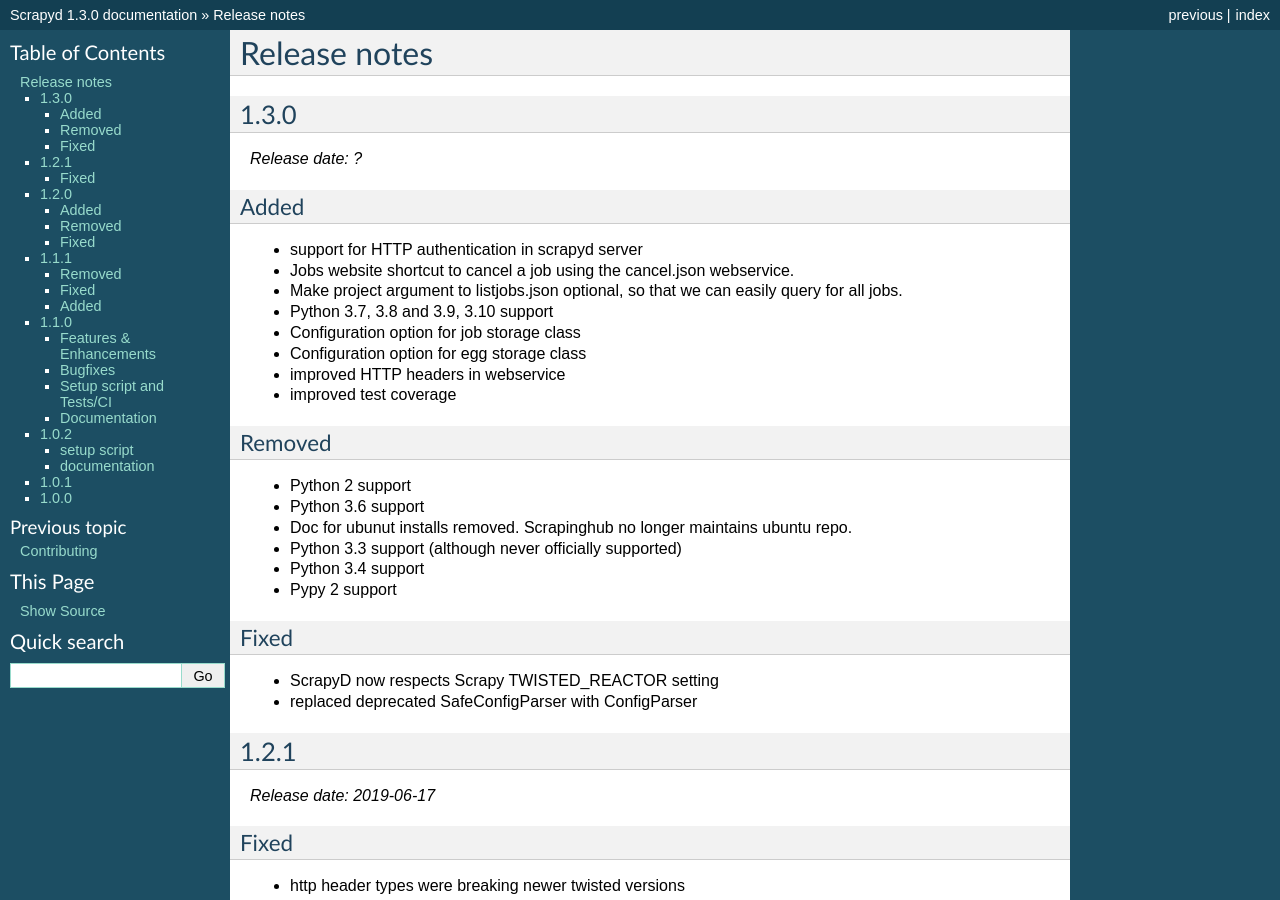
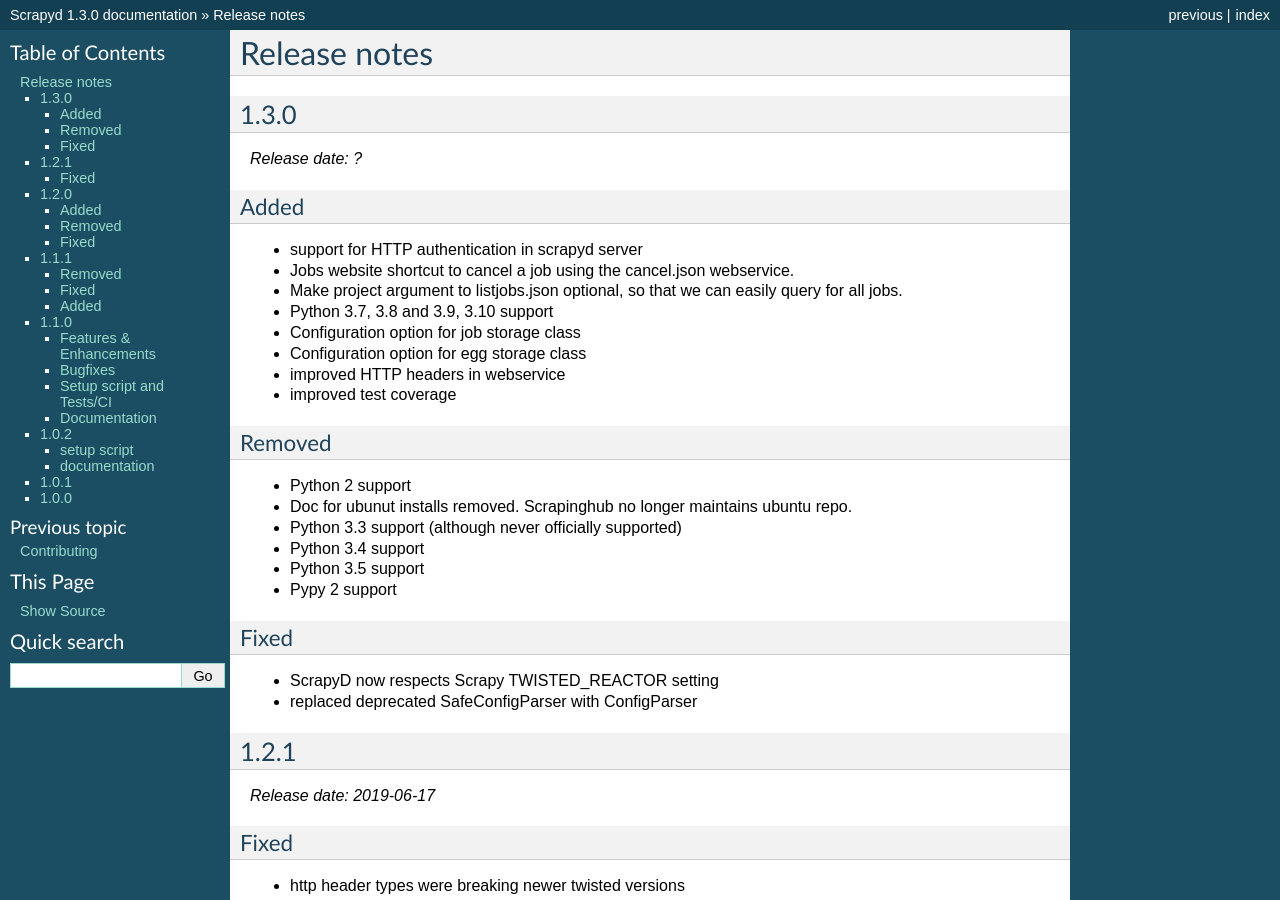
Before and after one commit to scrapy/scrapyd, a Sphinx documentation site: the page built from docs/news.rst, in a window 1280 px wide and 900 px high. Built offline with Sphinx 7.4.7, drawn with Linux system fonts in a browser that asks for light colours.

Commit message:
docs news for release 1.3.0 minor fix

```diff
--- a/docs/news.rst
+++ b/docs/news.rst
@@ -24,10 +24,10 @@
 ~~~~~~~
 
 - Python 2 support
-- Python 3.6 support
 - Doc for ubunut installs removed. Scrapinghub no longer maintains ubuntu repo.
 - Python 3.3 support (although never officially supported)
 - Python 3.4 support
+- Python 3.5 support
 - Pypy 2 support
 
 Fixed
```
